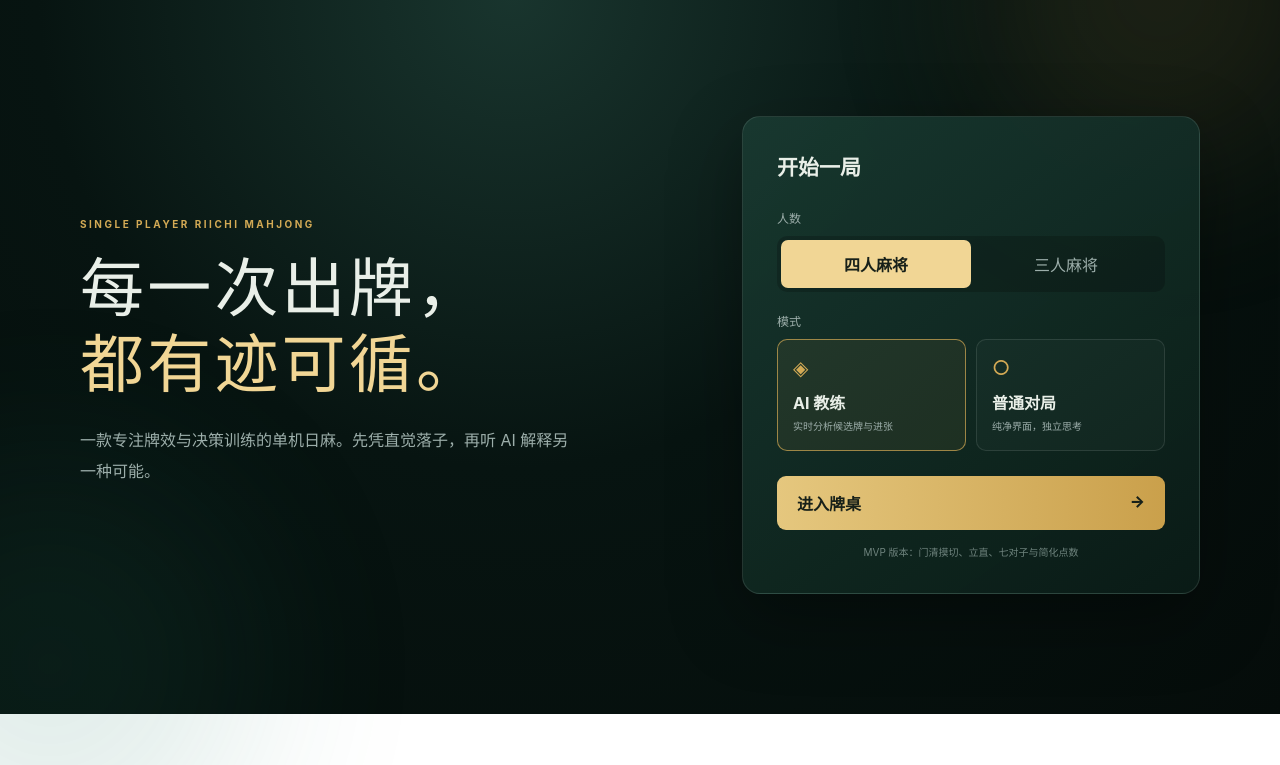
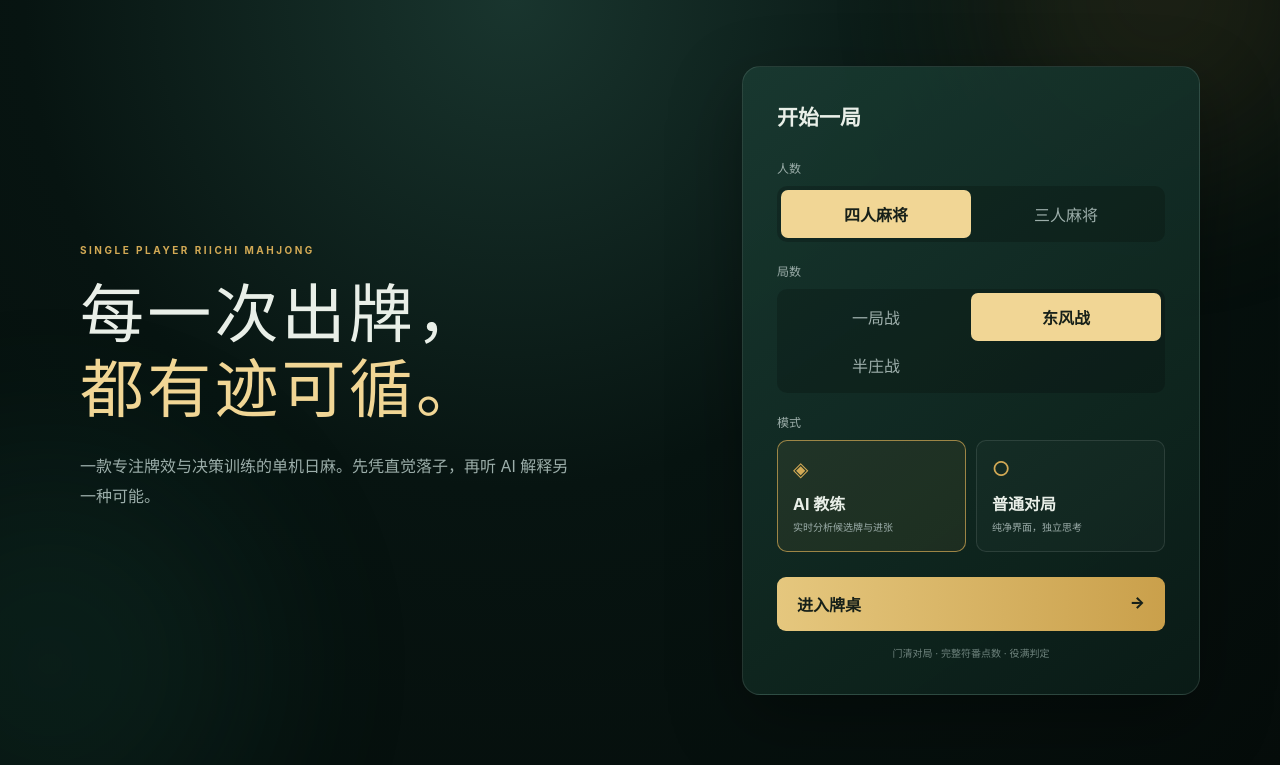
Before and after one commit to tzt302/game_mahjong, a website with bundled scripts: page index.html in a window 1280 px wide. Shown: the part 86-851 px from the top of the page. Before the commit the page ends 800 px from the top, so only its background shows below. Built offline with nearby package versions, Linux system fonts and the light colour scheme.

Commit message:
Update index.html for v0.2.0

```diff
--- a/index.html
+++ b/index.html
@@ -37,6 +37,12 @@
           <button class="active" data-value="4">四人麻将</button>
           <button data-value="3">三人麻将</button>
         </div>
+        <label>局数</label>
+        <div class="segmented match-select" data-group="match">
+          <button data-value="single">一局战</button>
+          <button class="active" data-value="east">东风战</button>
+          <button data-value="hanchan">半庄战</button>
+        </div>
         <label>模式</label>
         <div class="mode-grid" data-group="mode">
           <button class="mode-card active" data-value="coach">
@@ -47,7 +53,7 @@
           </button>
         </div>
         <button id="startButton" class="primary-button">进入牌桌 <span>→</span></button>
-        <p class="scope-note">MVP 版本：门清摸切、立直、七对子与简化点数</p>
+        <p class="scope-note">门清对局 · 完整符番点数 · 役满判定</p>
       </div>
     </section>
 
@@ -60,7 +66,7 @@
             <div class="dora-panel"><span>宝牌表示</span><div id="doraIndicator" class="mini-tile"></div></div>
             <div class="center-mark"><b id="centerRound">東一</b><span id="centerWall">70</span></div>
           </div>
-          <div id="river" class="river"></div>
+          <div id="rivers" class="rivers" aria-label="四家牌河"></div>
         </div>
       </div>
 
@@ -98,6 +104,7 @@
       <p id="resultEyebrow" class="eyebrow">ROUND RESULT</p>
       <h2 id="resultTitle">和了</h2>
       <p id="resultText"></p>
+      <div id="yakuList" class="yaku-list"></div>
       <div id="resultStats" class="result-stats"></div>
       <button id="nextRoundButton" class="primary-button">再来一局 <span>→</span></button>
     </div>
```
